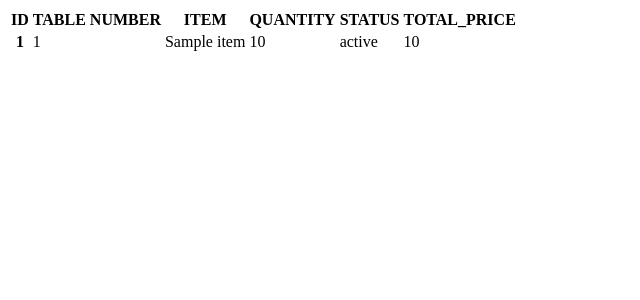
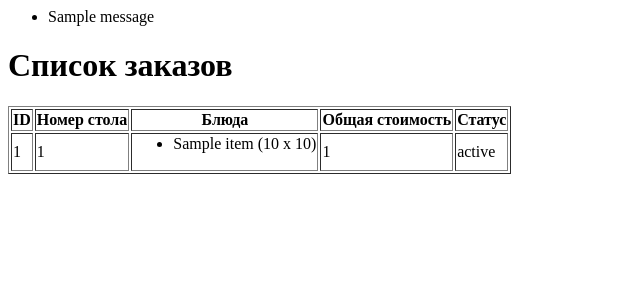
Before and after one commit to ramissabirzyanov/Effective-Mobile-task, a Django app: template order_app/order/templates/order/orders.html in a window 1280 px wide. Shown: the top 300 px of the page, without its empty margins (0-640 px from the left). Run offline with Django 3.2, Linux system fonts and the light colour scheme; the template is opened without the code that fills it: most values are stand-ins (such as "Sample title", 1, 10 or a date in 2020); one stand-in notice (Sample message) is shown.

Commit message:
make create order

```diff
--- a/order_app/order/templates/order/orders.html
+++ b/order_app/order/templates/order/orders.html
@@ -1,25 +1,40 @@
-<div>
-    <table>
+{% if messages %}
+<ul>
+    {% for message in messages %}
+    <li> {{ message }} </li>
+    {% endfor %}
+</ul>
+{% endif %}
+
+
+<h1>Список заказов</h1>
+<table border="1">
     <thead>
         <tr>
             <th>ID</th>
-          <th>TABLE NUMBER</th>
-          <th>ITEM</th>
-          <th>QUANTITY</th>
-          <th>STATUS</th>
-          <th>TOTAL_PRICE</th>
+            <th>Номер стола</th>
+            <th>Блюда</th>
+            <th>Общая стоимость</th>
+            <th>Статус</th>
         </tr>
     </thead>
     <tbody>
-        {% for order_item in order_items %}
+        {% for order in orders %}
             <tr>
-          <th>{{ order_item.order.id }}</th>
-          <td>{{ order_item.order.table_number }}</td>
-          <td>{{ order_item.item.name }}</td>
-          <td>{{ order_item.quantity }}</td>
-          <td>{{ order_item.order.status }}</td>
-          <td>{{ order_item.order.toral_price }}</td>
+                <td>{{ order.id }}</td>
+                <td>{{ order.table_number }}</td>
+                <td>
+                    <ul>
+                        {% for order_item in order.order_items.all %}
+                        <li>
+                            {{ order_item.item.name }} ({{ order_item.quantity }} x {{ order_item.item.price }})
+                        </li>
+                        {% endfor %}
+                    </ul>
+                </td>
+                <td>{{ order.total_price }}</td>
+                <td>{{ order.get_status_display }}</td>
             </tr>
         {% endfor %}
+    </tbody>
 </table>
-  </div>
```
Also changed, not shown: order_app/order/forms.py (+4 -10 lines), order_app/order/models.py (+11 -1 lines), order_app/order/templates/order/order_create.html (+25 -11 lines), order_app/order/views.py (+30 -11 lines), 1 other file. Lines whose indentation alone changed are shown as unchanged.
